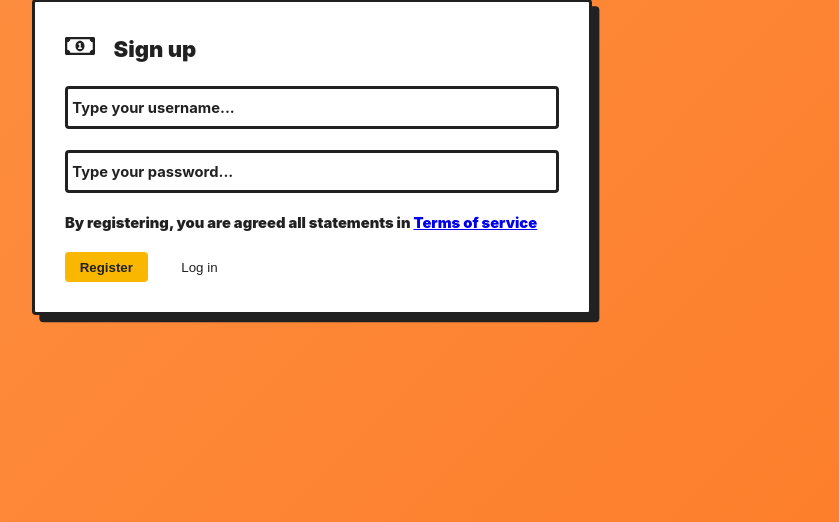
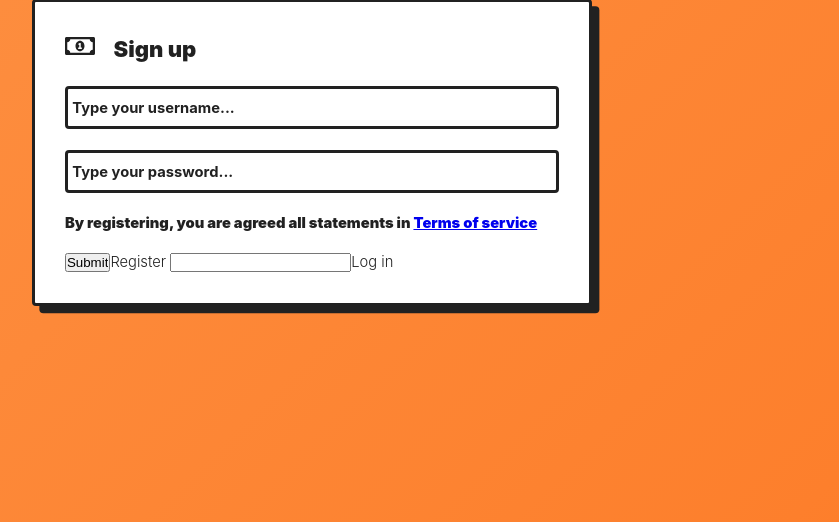
Before and after one commit to yobro2033/coursework-draft, a Flask app: page /signup in a window 1280 px wide. Shown: the part 126-648 px from the top of the page, without its empty margins (284-1123 px from the left). Run offline with Flask 2, Linux system fonts and the light colour scheme; some web fonts are replaced.

Commit message:
Update signup_form.html

```diff
--- a/templates/signup_form.html
+++ b/templates/signup_form.html
@@ -28,8 +28,8 @@
             </label><br>
             <h4><p>By registering, you are agreed all statements in  <a href="https://pricechecker.herokuapp.com/tos" class="term-service">Terms of service</a></p></h4>
             <div class="button-group">
-               <button class="button" type="submit" href="#">Register</button>
-               <button type="reset" href="https://pricechecker.herokuapp.com/login">Log in</button>
+               <input class="button" type="submit" href="#">Register</input>
+               <input href="https://pricechecker.herokuapp.com/login">Log in</input>
             </div>
          </div>
       </article>
```
